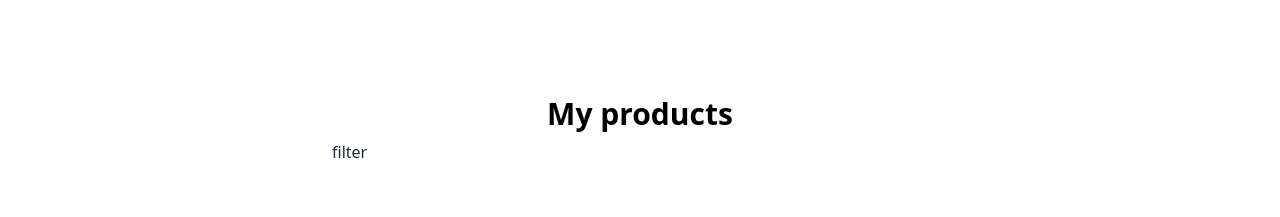
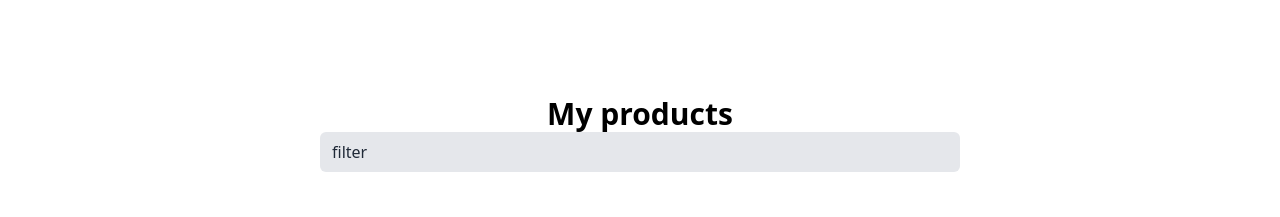
Before and after one commit to gebruabrha125207/finaljs, a plain HTML site: page index.html in a window 1280 px wide. Shown: the top 217 px of the page. Drawn offline with nearby package versions, Linux system fonts and the light colour scheme; grey boxes are pictures that could not be loaded.

Commit message:
Update index.html

```diff
--- a/index.html
+++ b/index.html
@@ -13,7 +13,7 @@
 </div>
 <form class="text-center py">
 
-    <input type="text" class="placeholder-gray-800 focus:outline-none big-gray-200 text-gray-800 w-2/4 py-2 px-3 font-poopins rounded-md" id="filterinput" placeholder="filter">
+    <input type="text" class="placeholder-gray-800 focus:outline-none bg-gray-200 text-gray-800 w-2/4 py-2 px-3 font-poopins rounded-md" id="filterinput" placeholder="filter">
 
 
 </form>
```
